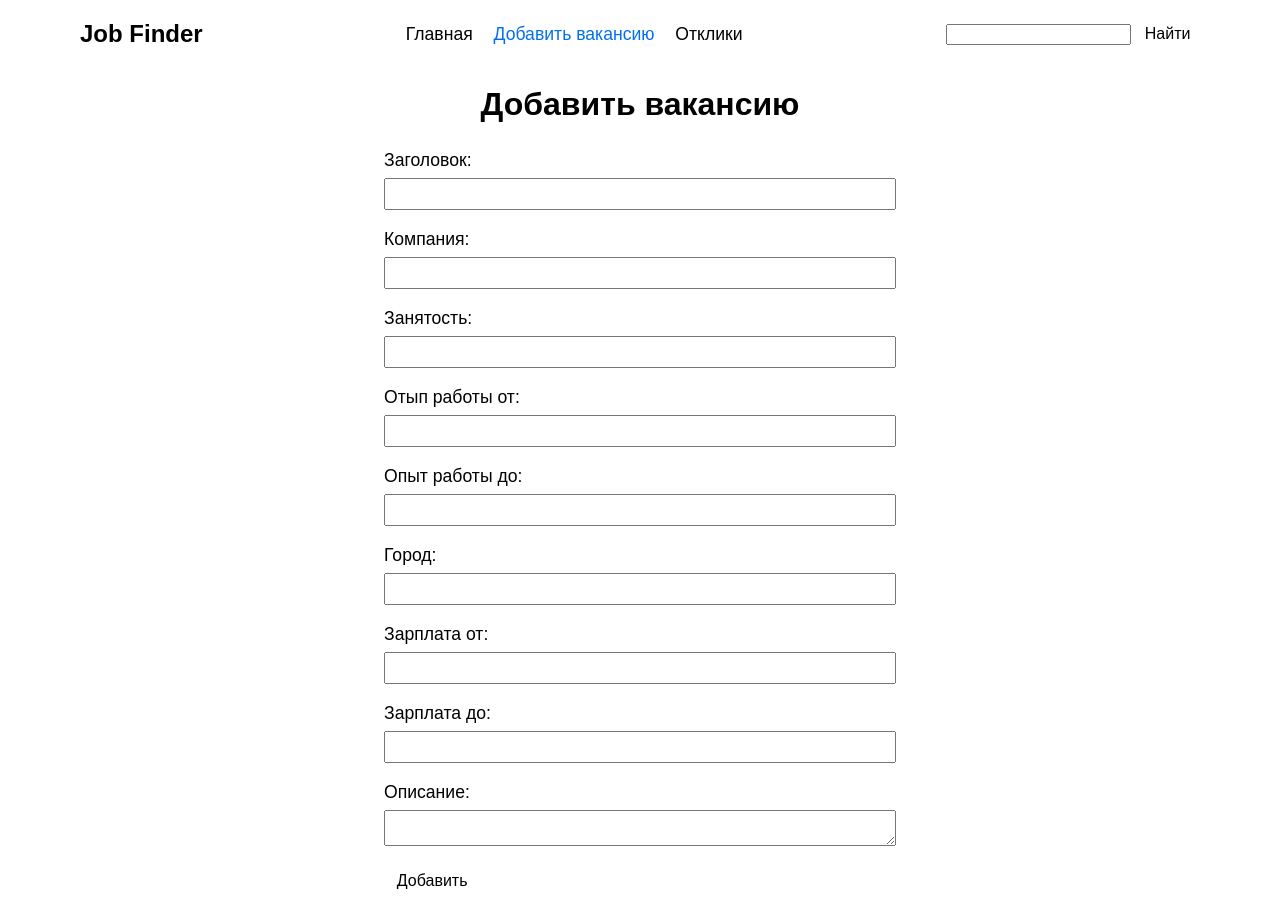
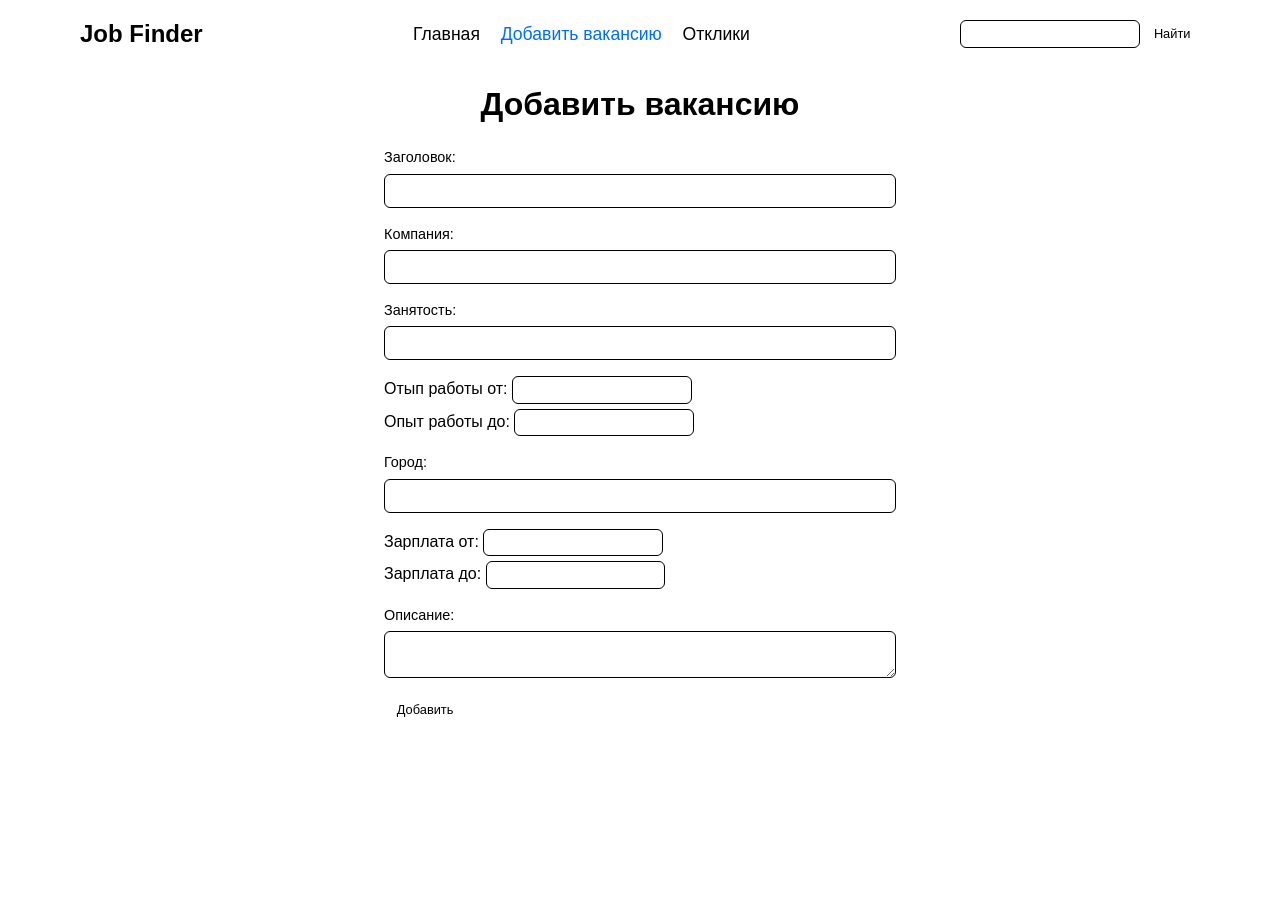
Before and after one commit to FFH255/university-php-project, a PHP site: page /create-vacancy.php in a window 1280 px wide. After the commit the page ends 717 px from the top, so only its background shows below. Run offline with PHP 8.4, Linux system fonts and the light colour scheme; data that the repository does not hold is empty.

Commit message:
More css.

```diff
--- a/php/src/pages/layout/header.php
+++ b/php/src/pages/layout/header.php
@@ -21,8 +21,8 @@
       }
     ?>
   </nav>
-  <form method="get" class="filter-title-form">
-    <input name="filter_title" type="text" value="<?php echo $filterTitle ?? ''; ?>" />
+  <form method="get" class="filter-title-form" action="/">
+    <input name="filter_title" type="text" />
     <input type="submit" value="Найти" />
 </form>
 </header>
--- a/php/src/styles/index.css
+++ b/php/src/styles/index.css
@@ -23,6 +23,7 @@
 }
 
 .vacancies-list > a > .buttons {
+  margin-top: .5rem;
   display: flex;
   gap: .5rem;
 }
--- a/php/src/styles/main.css
+++ b/php/src/styles/main.css
@@ -31,7 +31,7 @@ a {
   color: var(--contrast);
 }
 
-button, input[type="submit"], input[type="reset"] {
+button, input[type="submit"] {
 	background: none;
 	color: inherit;
 	border: none;
@@ -39,8 +39,22 @@ button, input[type="submit"], input[type="reset"] {
 	font: inherit;
 	cursor: pointer;
 	outline: inherit;
+  font-size: .8rem;
   padding: .3rem .6rem;
   border-radius: 6px;
+}
+
+input[type="text"], input[type="number"], textarea {
+  background: none;
+	color: inherit;
+	border: none;
+	padding: 0;
+	font: inherit;
+	outline: inherit;
+  font-size: .8rem;
+  padding: .2rem .4rem;
+  border-radius: 6px;
+  border: 1px solid var(--contrast);
 }
 
 button:hover, input[type="submit"]:hover, input[type="reset"]:hover {
--- a/php/src/styles/vacancy.css
+++ b/php/src/styles/vacancy.css
@@ -29,7 +29,7 @@
 }
 
 .vacancy-form > div > label {
-  font-size: 1.1rem;
+  font-size: .9rem;
 }
 
 .vacancy-form > input[type="submit"] {
--- a/php/src/ui/vacancyForm.php
+++ b/php/src/ui/vacancyForm.php
@@ -18,6 +18,7 @@
     </div>
 
     <div>
+      <div>
         <label>Отып работы от:</label>
         <input name="experience_from" type="number" value="<?php echo $vacancy->experience_from; ?>" />
       </div>
@@ -26,12 +27,14 @@
         <label>Опыт работы до:</label>
         <input name="experience_to" type="number" value="<?php echo $vacancy->experience_to; ?>" />
       </div>
+    </div>
 
     <div>
       <label>Город:</label>
       <input name="city" type="text" value="<?php echo $vacancy->city; ?>" />
     </div>
 
+    <div>
       <div>
         <label>Зарплата от:</label>
         <input name="salary_from" type="number" value="<?php echo $vacancy->salary_from; ?>" />
@@ -40,6 +43,7 @@
       <div>
         <label>Зарплата до:</label>
         <input name="salary_to" type="number" value="<?php echo $vacancy->salary_to; ?>" />
+      </div>
     </div>
 
     <div>
```
Also changed, not shown: php/src/styles/header.css (line endings or trailing spaces). Lines whose indentation alone changed are shown as unchanged.
